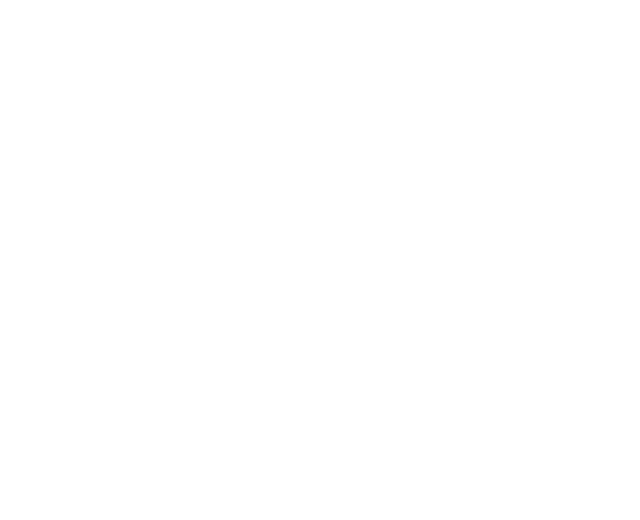
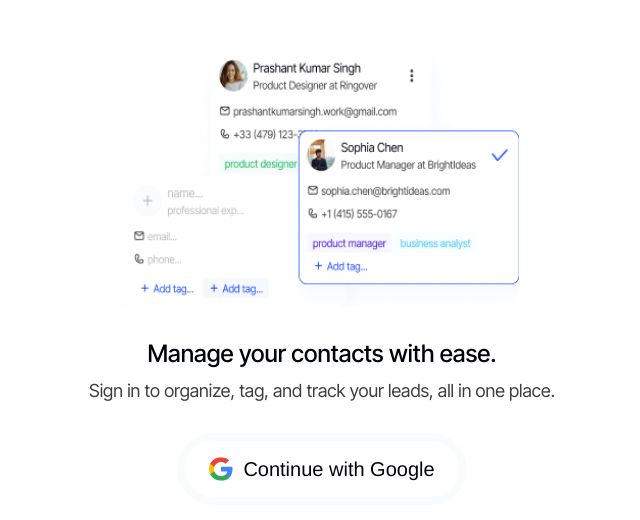
Before and after one commit to Cognize-AI/client-cognize, a Next.js app: page / in a window 1280 px wide. Shown: the part 122-642 px from the top of the page, without its empty margins (318-958 px from the left). Built offline with nearby package versions, Linux system fonts and the light colour scheme.

Commit message:
Login Page

```diff
--- /dev/null
+++ b/app/(auth)/page.module.scss
@@ -0,0 +1,103 @@
+.main_container {
+    display: flex;
+    width: 100%;
+    height: 100%;
+    padding: 1.5rem;
+    flex-direction: column;
+    justify-content: center;
+    align-items: center;
+    gap: 2rem;
+    background: var(--bg-colors-opaque, #fff);
+
+    .container {
+        display: flex;
+        width: 100%;
+        justify-content: center;
+        align-items: center;
+        flex: 1 0 0;
+        border-radius: 1.5rem;
+        background: var(--bg-colors-grey-light, #f9fbff);
+
+        .content {
+            display: flex;
+            width: 45rem;
+            padding: 4.5rem;
+            flex-direction: column;
+            align-items: center;
+            gap: 2rem;
+            flex-shrink: 0;
+            border-radius: 1.5rem;
+            background: var(--bg-colors-opaque, #fff);
+
+            .title {
+                display: flex;
+                flex-direction: column;
+                justify-content: center;
+                align-items: center;
+                gap: 0.75rem;
+                align-self: stretch;
+
+                .heading {
+                    align-self: stretch;
+                    color: var(--text-colors-primary-dark, #00020f);
+                    text-align: center;
+                    font-family: "Inter Tight";
+                    font-size: 1.5rem;
+                    font-style: normal;
+                    font-weight: 500;
+                    line-height: normal;
+                }
+
+                .subheading {
+                    align-self: stretch;
+                    color: var(--text-colors-secondary-dark, #3d3d3d);
+                    text-align: center;
+                    font-family: "Inter Tight";
+                    font-size: 1.125rem;
+                    font-style: normal;
+                    font-weight: 400;
+                    line-height: normal;
+                }
+            }
+            .actions {
+                display: flex;
+                padding: 0.5rem;
+                justify-content: center;
+                align-items: center;
+                gap: 0.625rem;
+                border-radius: 12500rem;
+                background: var(--bg-colors-grey-light, #f9fbff);
+
+                .button {
+                    display: flex;
+                    padding: 1rem 1.5rem;
+                    justify-content: center;
+                    align-items: center;
+                    gap: 0.625rem;
+                    border-radius: 12500rem;
+                    background: var(--bg-colors-opaque, #fff);
+
+                    .button_icon {
+                        display: flex;
+                        padding: 0 0.03rem 0 0;
+                        justify-content: center;
+                        align-items: center;
+                        aspect-ratio: 1/1;
+                    }
+
+                    .button_text {
+                        color: var(--text-colors-primary-dark, #00020f);
+                        text-align: center;
+                        leading-trim: both;
+                        text-edge: cap;
+                        font-family: "Helvetica Neue";
+                        font-size: 1.25rem;
+                        font-style: normal;
+                        font-weight: 400;
+                        line-height: normal;
+                    }
+                }
+            }
+        }
+    }
+}
--- /dev/null
+++ b/app/(auth)/page.tsx
@@ -0,0 +1,44 @@
+import React from 'react'
+import styles from './page.module.scss'
+import Image from 'next/image'
+
+type Props = {}
+
+const page = (props: Props) => {
+  return (
+    <div className={styles.main_container}>
+      <div className={styles.container}>
+        <div className={styles.content}>
+          <Image
+            src='/images/login_card.png'
+            alt=''
+            width={394}
+            height={256}
+            className={styles.image}
+            quality={100}
+          />
+          <div className={styles.title}>
+            <p className={styles.heading}>Manage your contacts with ease.</p>
+            <p className={styles.subheading}>
+              Sign in to organize, tag, and track your leads, all in one place.
+            </p>
+          </div>
+          <div className={styles.actions}>
+            <div className={styles.button}>
+              <Image
+                src='/images/Google.svg'
+                alt='Google Logo'
+                width={24}
+                height={24}
+                className={styles.button_icon}
+              />
+              <p className={styles.button_text}>Continue with Google</p>
+            </div>
+          </div>
+        </div>
+      </div>
+    </div>
+  )
+}
+
+export default page
--- a/app/globals.scss
+++ b/app/globals.scss
@@ -6,4 +6,7 @@
 
 body {
   font-family: var(--font-inter-tight), sans-serif;
+  height: 100vh;
+  width: 100vw;
+  overflow: hidden;
 }
--- a/app/page.tsx
+++ /dev/null
@@ -1,9 +0,0 @@
-import styles from "./page.module.scss";
-
-export default function Home() {
-  return (
-    <div>
-
-    </div>
-  );
-}
```
Also changed, not shown: public/images/Google.svg (added), public/images/login_card.png (added).
